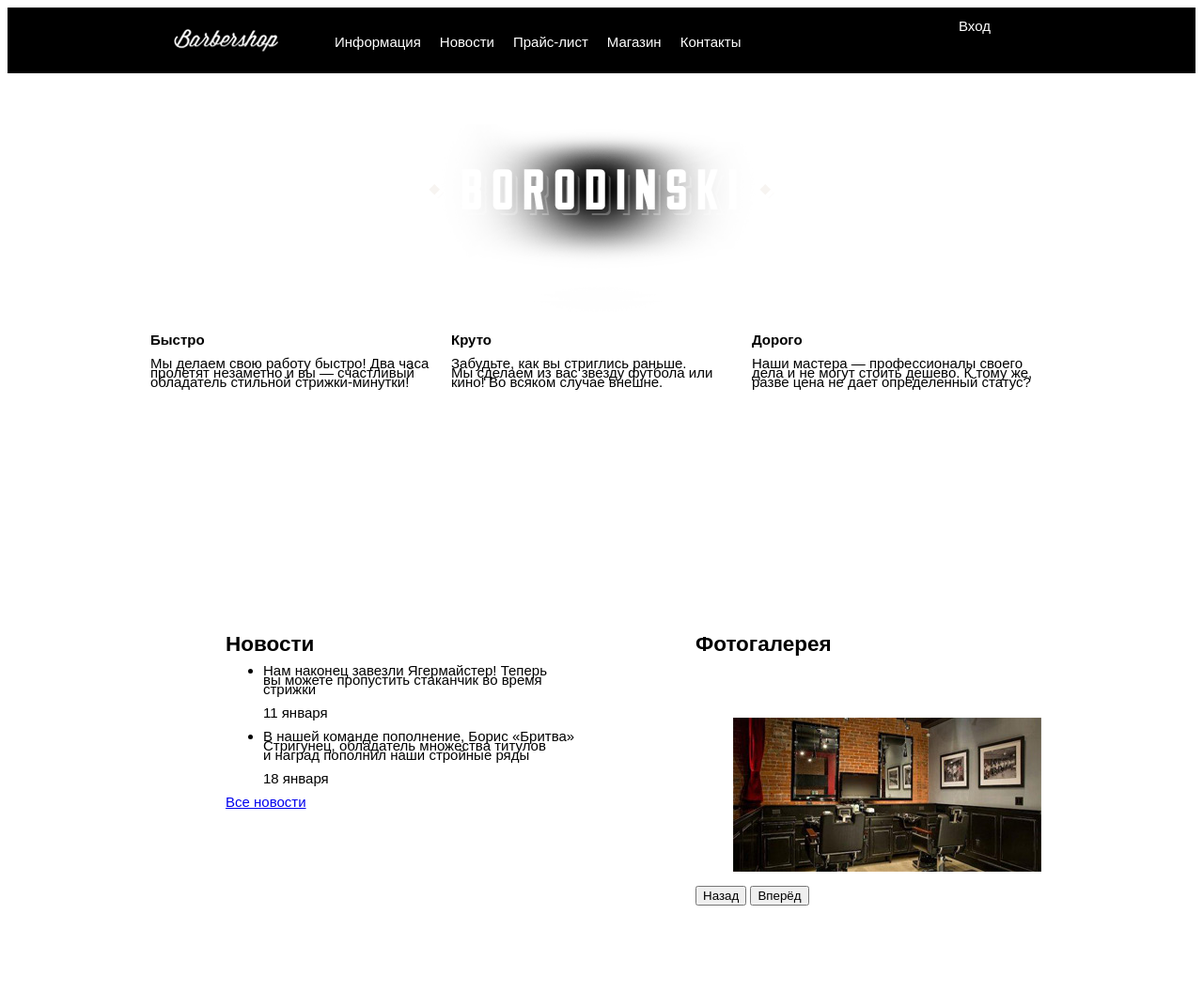
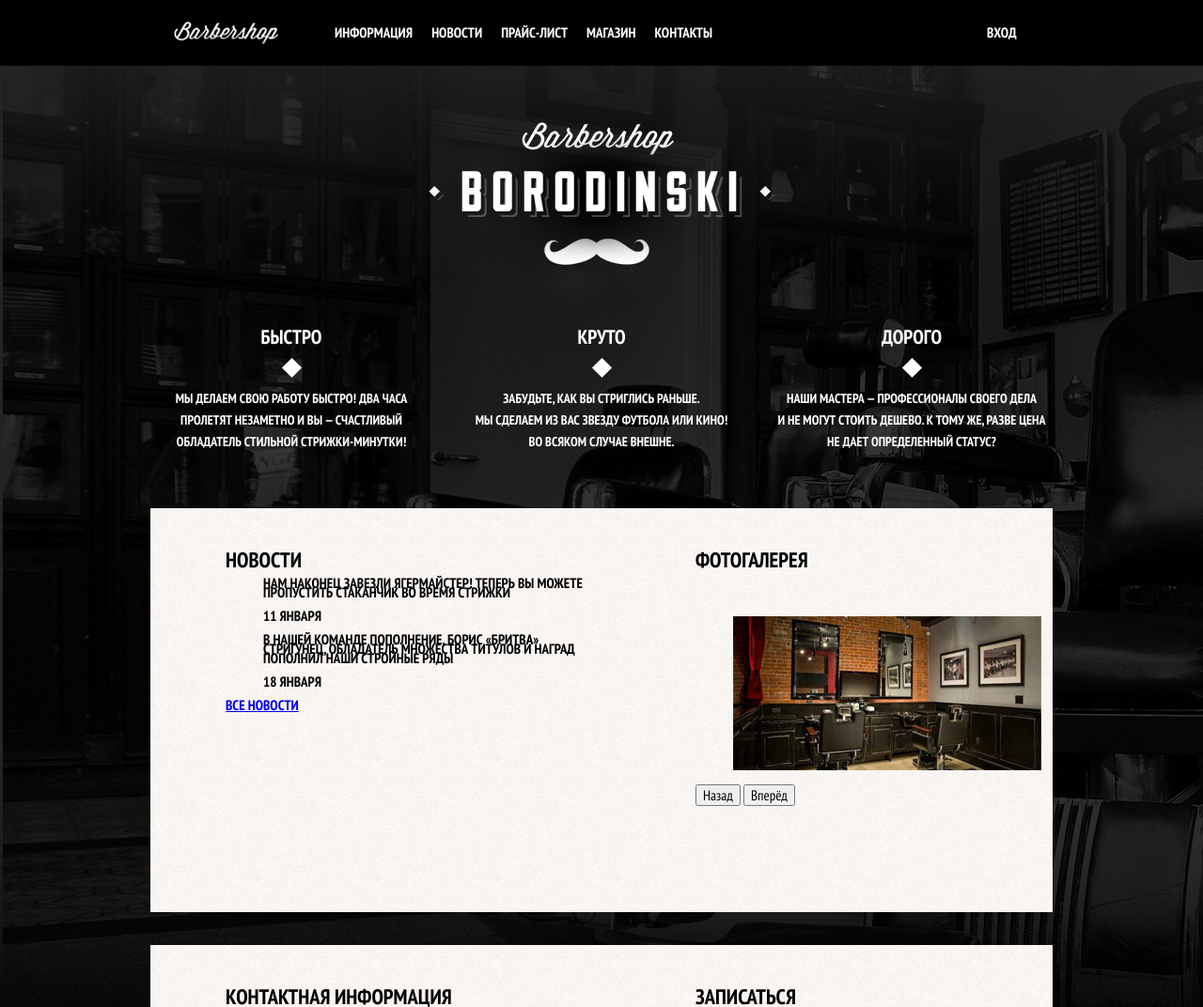
Before and after one commit to thitrylynx/barbershop, a plain HTML site: page index.html in a window 1280 px wide. Shown: the top 1072 px of the page at 94% size. Drawn offline with nearby package versions, Linux system fonts and the light colour scheme.

Commit message:
3 commit
-декоративные элементы

```diff
--- a/css/style.css
+++ b/css/style.css
@@ -2,12 +2,13 @@
 body {
     font-size: 15px;
     line-height: 10px;
-    font-weight: 10px;
-    font-family: "Arial", sans-serif;
-    color: black;
+    font-weight: bold;
+    font-family: 'PT Sans Narrow', sans-serif;
+    text-transform: uppercase;
+    color: white;
+    background-image: url(../img/background-image.jpg);
 }
 .main-header {
-    margin-bottom: 50px;
     background-color: black;
 }
 .main-navigation {
@@ -22,7 +23,7 @@ body {
 }
 .navigation-list {
     float: left;
-    margin-top: 32px;
+    margin-top: 30px;
     font-size: 0;
 }
 .navigation-list li {
@@ -39,12 +40,13 @@ body {
 }
 .user-block {
     float: right;
-    width: 150px;
-    min-height: 55px;
-    padding-top: 15px;
 }
 .user-block .login {
-    margin-left: 50px;
+    display: block;
+    width: 70px;
+    height: 40px;
+    padding-top: 30px;
+    padding-left: 40px;
     color: white;
     text-decoration: none;
 }
@@ -52,7 +54,6 @@ body {
     width: 960px;
     margin-left: auto;
     margin-right: auto;
-    padding: 0 10px;
 }
 
 /* index page */
@@ -60,34 +61,71 @@ body {
 .index-logo {
     width: 368px;
     min-height: 204px;
-  margin-right: auto;
-  margin-left: auto;
-  margin-bottom: 25px;
+    margin: 0 auto;
+    margin-top: 60px;
 }
 .features {
-  margin-bottom: 80px;
+    margin-top: 20px;
+    margin-bottom: 45px;
 }
-
 .features-item {
     float: left;
     width: 300px;
-  min-height: 175px;
-  margin-right: 20px;
+    min-height: 140px;
 }
-
-.features-item:last-child {
-  margin-right: 0;
+.features-item:nth-child(2),
+.features-item:nth-child(3) {
+    margin-left: 30px;
+}
+.feature-name {
+    display: block;
+    text-align: center;
+    font-size: 21px;
+}
+.feature-name:after {
+    content: " ";
+    display: block;
+    width: 15px;
+    height: 15px;
+    margin: 0 auto;
+    margin-top: 20px;
+    background-color: white;
+    transform: rotate(45deg);
+}
+.feature-description {
+    width: 300px;
+    font-size: 14px;
+    text-align: center;
+    line-height: 23px;
+}
+.select-description {
+    width: 280px;
+    margin: 0 auto;
+    margin-top: 14px;
 }
 .index-content {
-  margin-bottom: 35px;
+    margin-top: 35px;
     padding: 50px 80px;
+    color: black;
+    background-image: url(../img/pattern-1.jpg);
 }
 .index-content-left {
     float: left;
     width: 380px;
     min-height: 330px;
 }
+.index-content-title {
+    margin: 0;
+}
+.news-preview {
 
+}
+.news-description {
+    list-style: none;
+}
+.news-description  p {
+    display: block;
+}
 .index-content-right {
     float: right;
     width: 300px;
--- a/index.html
+++ b/index.html
@@ -3,14 +3,16 @@
     <head>
         <meta charset="utf-8">
         <title>Барбершоп «Бородинский»</title>
+        <link href="https://fonts.googleapis.com/css?family=PT+Sans+Narrow:400,700" rel="stylesheet">
+        <link href="css/normalize.css" rel="stylesheet">
         <link href="css/style.css" rel="stylesheet">
     </head>
     <body>
         <header class="main-header">
             <div class="container clearfix">
-                <nav class="main-navigation">
+                <nav class="main-navigation clearfix">
                     <div class="logo">
-                        <a href="#"><img src="img/logo.png" width="111" height="24" alt="Барбершоп"></a>
+                        <a><img src="img/logo.png" width="111" height="24" alt="Барбершоп"></a>
                     </div>
                     <ul class="navigation-list">
                         <li><a class="navigation-link" class="active">Информация</a></li>
@@ -31,27 +33,27 @@
             </div>
             <section class="features clearfix">
                 <div class="features-item">
-                    <b class="features-name">Быстро</b>
-                    <p>Мы делаем свою работу быстро! Два часа пролетят незаметно и вы — счастливый обладатель стильной стрижки-минутки!</p>
+                    <b class="feature-name">Быстро</b>
+                    <p class="feature-description">Мы делаем свою работу быстро! Два часа пролетят незаметно и вы — счастливый обладатель стильной стрижки-минутки!</p>
                 </div>
                 <div class="features-item">
-                    <b class="features-name">Круто</b>
-                    <p>Забудьте, как вы стриглись раньше. Мы сделаем из вас звезду футбола или кино! Во всяком случае внешне.</p>
+                    <b class="feature-name">Круто</b>
+                    <p class="feature-description select-description">Забудьте, как вы стриглись раньше. Мы сделаем из вас звезду футбола или кино! Во всяком случае внешне.</p>
                 </div>
                 <div class="features-item">
-                    <b class="features-name">Дорого</b>
-                    <p>Наши мастера — профессионалы своего дела и не могут стоить дешево. К тому же, разве цена не дает определенный статус?</p>
+                    <b class="feature-name">Дорого</b>
+                    <p class="feature-description">Наши мастера — профессионалы своего дела и не могут стоить дешево. К тому же, разве цена не дает определенный статус?</p>
                 </div>
             </section>
             <div class="index-content clearfix">
                 <div class="index-content-left">
                     <h2 class="index-content-title">Новости</h2>
                     <ul class="news-preview">
-                        <li>
+                        <li class="news-description">
                             <p>Нам наконец завезли Ягермайстер! Теперь вы можете пропустить стаканчик во время стрижки</p>
                             <time datetime="2016-01-11">11 января</time>
                         </li>
-                        <li>
+                        <li class="news-description">
                             <p>В нашей команде пополнение, Борис «Бритва» Стригунец, обладатель множества титулов и наград пополнил наши стройные ряды</p>
                             <time datetime="2016-01-18">18 января</time>
                         </li>
```
Lines whose indentation alone changed are shown as unchanged.
